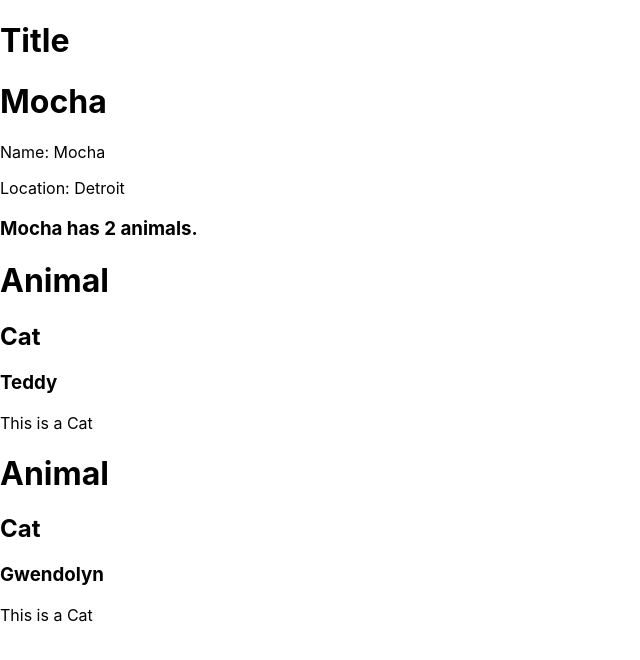
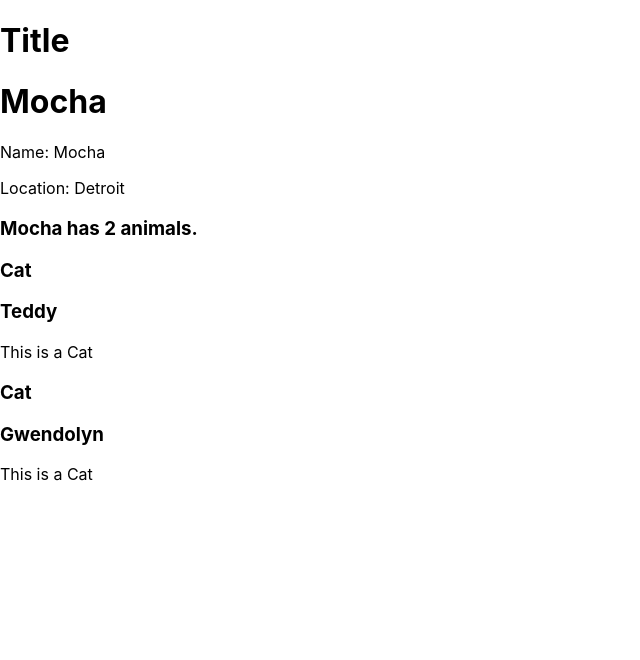
Before and after one commit to BrownMY/react-hello-world, a React (Create React App) app: page / in a window 1280 px wide. Shown: the top 660 px of the page, without its empty margins (0-640 px from the left). Built offline with nearby package versions, Linux system fonts and the light colour scheme.

Commit message:
Animal - Rearranged page

```diff
--- a/src/Animal.js
+++ b/src/Animal.js
@@ -1,8 +1,7 @@
 function Animal(props) {
     return (
         <div>
-            <h1>Animal</h1>
-            <h2>{props.animal}</h2>
+            <h3>{props.animal}</h3>
             <h3>{props.name}</h3>
             <p>This is a {props.animal}</p>
         </div>
```
